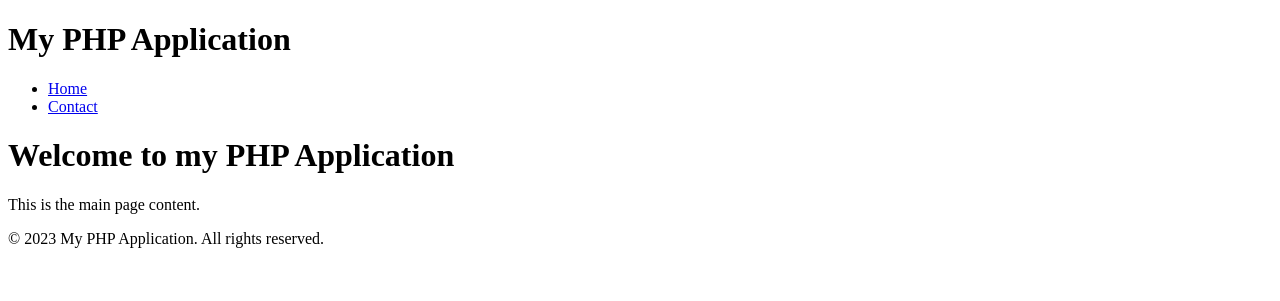
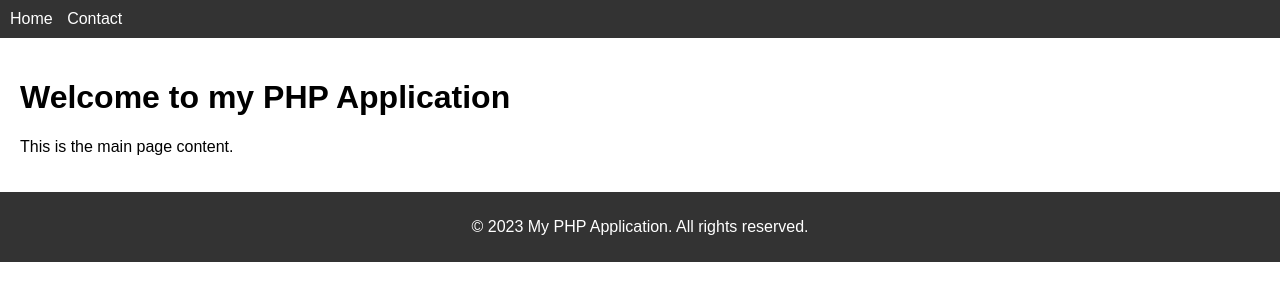
Before and after one commit to Dodelidoo-Labs/sensai, a PHP site: page / in a window 1280 px wide. Shown: the top 301 px of the page. Run offline with PHP 8.4, Linux system fonts and the light colour scheme.

Commit message:
PHP application with main page, header, footer, page with contact form submitted via AJAX. Create all files and all file contents.

```diff
--- a/html/footer.php
+++ b/html/footer.php
@@ -1,3 +1,3 @@
 <footer>
-    <p>&copy; <?php echo date("Y"); ?> My PHP Application. All rights reserved.</p>
+    <p>&copy; <?php echo date('Y'); ?> My PHP Application. All rights reserved.</p>
 </footer>
--- a/html/header.php
+++ b/html/header.php
@@ -1,5 +1,4 @@
 <header>
-    <h1>My PHP Application</h1>
     <nav>
         <ul>
             <li><a href="index.php">Home</a></li>
--- a/html/index.php
+++ b/html/index.php
@@ -2,14 +2,15 @@
 <html>
 <head>
     <title>My PHP Application</title>
-    <script src="https://ajax.googleapis.com/ajax/libs/jquery/3.5.1/jquery.min.js"></script>
-    <script src="script.js"></script>
+    <link rel="stylesheet" type="text/css" href="style.css">
 </head>
 <body>
     <?php include 'header.php'; ?>
 
-    <h1>Welcome to my PHP Application</h1>
-    <p>This is the main page content.</p>
+    <div class="content">
+        <h1>Welcome to my PHP Application</h1>
+        <p>This is the main page content.</p>
+    </div>
 
     <?php include 'footer.php'; ?>
 </body>
--- a/html/script.js
+++ b/html/script.js
@@ -1,6 +1,6 @@
 $(document).ready(function() {
-    $('#contactForm').submit(function(event) {
-        event.preventDefault();
+    $('#contact-form').submit(function(e) {
+        e.preventDefault();
 
         var name = $('#name').val();
         var email = $('#email').val();
@@ -15,13 +15,8 @@ $(document).ready(function() {
                 message: message
             },
             success: function(response) {
-                alert('Form submitted successfully!');
-                $('#name').val('');
-                $('#email').val('');
-                $('#message').val('');
-            },
-            error: function(xhr, status, error) {
-                alert('An error occurred while submitting the form. Please try again.');
+                $('#response').html(response);
+                $('#contact-form')[0].reset();
             }
         });
     });
--- a/html/style.css
+++ b/html/style.css
@@ -1 +1,73 @@
 /* Add your CSS styles here */
+body {
+    font-family: Arial, sans-serif;
+    margin: 0;
+    padding: 0;
+}
+
+header {
+    background-color: #333;
+    color: #fff;
+    padding: 10px;
+}
+
+nav ul {
+    list-style-type: none;
+    margin: 0;
+    padding: 0;
+}
+
+nav ul li {
+    display: inline;
+    margin-right: 10px;
+}
+
+nav ul li a {
+    color: #fff;
+    text-decoration: none;
+}
+
+.content {
+    padding: 20px;
+}
+
+footer {
+    background-color: #333;
+    color: #fff;
+    padding: 10px;
+    text-align: center;
+}
+
+form {
+    margin-bottom: 20px;
+}
+
+.form-group {
+    margin-bottom: 10px;
+}
+
+label {
+    display: block;
+    font-weight: bold;
+}
+
+input[type="text"],
+input[type="email"],
+textarea {
+    width: 100%;
+    padding: 5px;
+}
+
+button[type="submit"] {
+    padding: 10px 20px;
+    background-color: #333;
+    color: #fff;
+    border: none;
+    cursor: pointer;
+}
+
+#response {
+    margin-top: 20px;
+    padding: 10px;
+    background-color: #f2f2f2;
+}
--- a/html/submit.php
+++ b/html/submit.php
@@ -4,9 +4,8 @@ if ($_SERVER['REQUEST_METHOD'] === 'POST') {
     $email = $_POST['email'];
     $message = $_POST['message'];
 
-    // Process the form data (e.g. send email, save to database, etc.)
+    // Process the form submission here
 
-    // Return a response
-    echo 'success';
+    echo 'Thank you for contacting us!';
 }
 ?>
```
